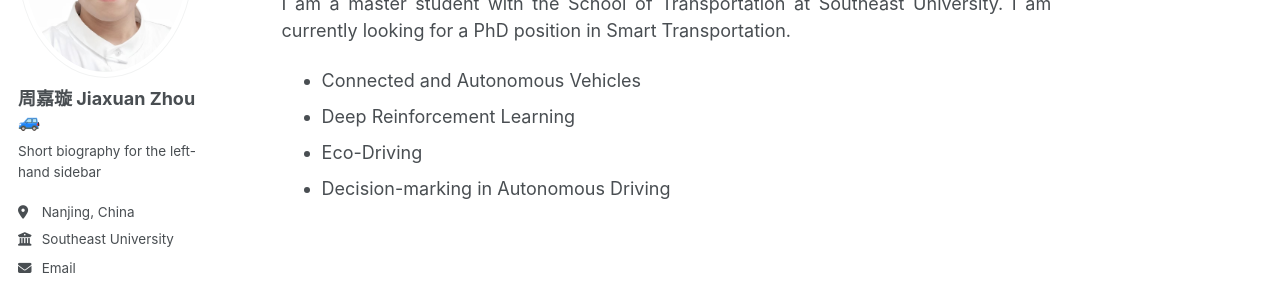
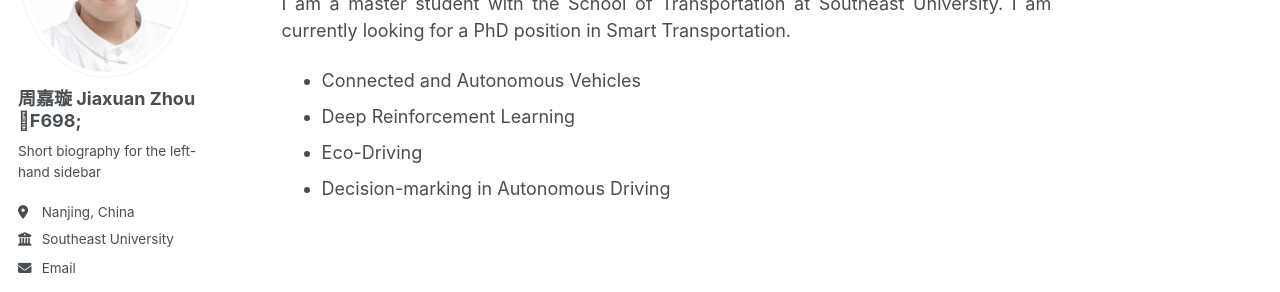
Before and after one commit to jarvanzhouz/jarvanzhouz.github.io, a Jekyll site: the page built from _pages/about.md, in a window 1280 px wide. Shown: the part 253-545 px from the top of the page. Built offline with Jekyll 4.4.1, drawn with Linux system fonts in a browser that asks for light colours; emoji names are drawn with the system emoji font; some web fonts are replaced; part of the change alters nothing that is shown.

```diff
--- a/_config.yml
+++ b/_config.yml
@@ -22,7 +22,7 @@ repository               : "jarvanzhouz/jarvanzhouz.github.io"
 author:
   # Biographic information
   avatar           : "jx.jpg"
-  name             : "周嘉璇 Jiaxuan Zhou :blue_car:"
+  name             : "周嘉璇 Jiaxuan Zhou &#1F698;"
   pronouns         : # example: "she/her"
   bio              : "Short biography for the left-hand sidebar"
   location         : "Nanjing, China"
```
